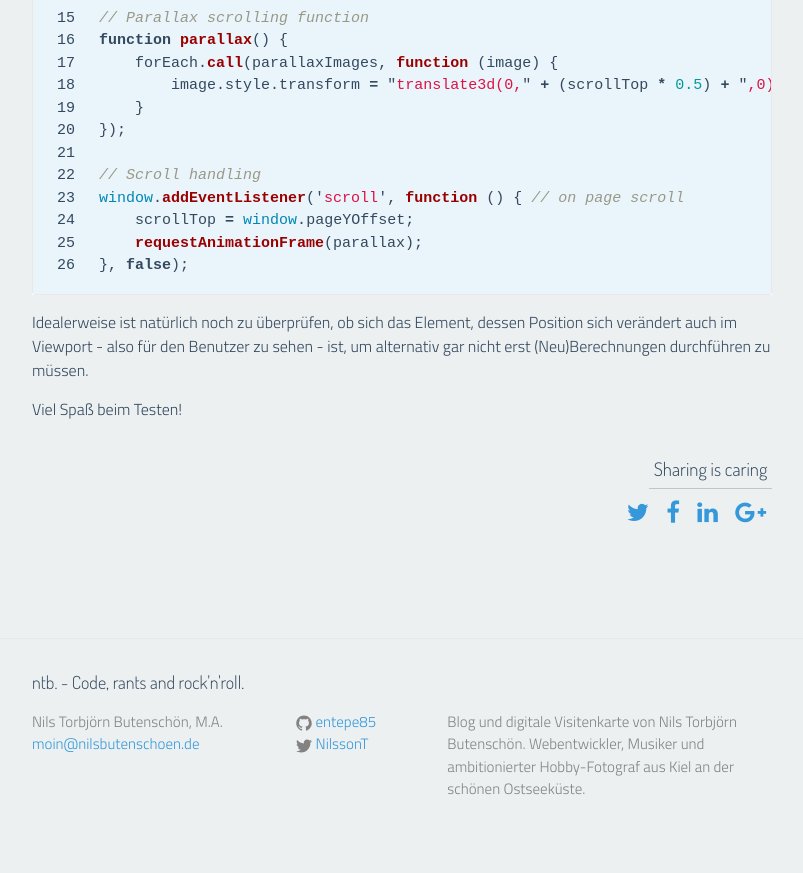
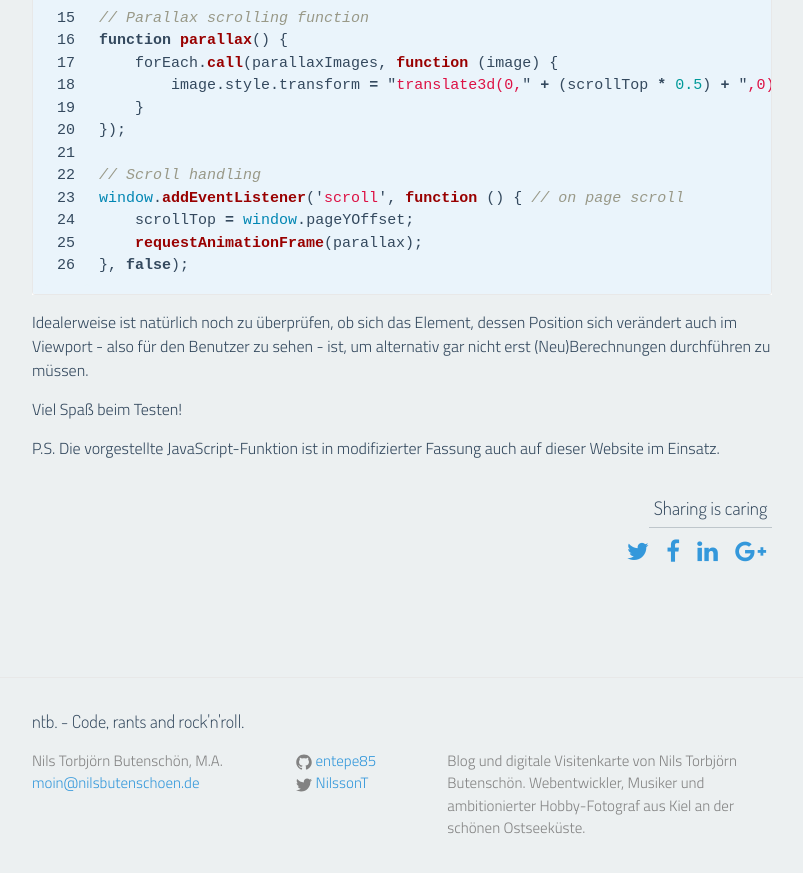
Before and after one commit to entepe85/nilsbutenschoen.de, a Jekyll site: the page built from _posts/2015-08-09-parallax-scrolling-at-60-fps.markdown, in a window 1280 px wide and 900 px high, scrolled down 2420 px. Shown: the top 873 px of the window, without its empty margins (238-1041 px from the left). Built offline with Jekyll 4.4.1, drawn with Linux system fonts in a browser that asks for light colours; nearby versions of some CDN libraries; comment, search, counter and statistics services are not loaded; some of the changed lines change nothing that is shown.

Commit message:
Fix parallax scrolling post.

```diff
--- a/_posts/2015-08-09-parallax-scrolling-at-60-fps.markdown
+++ b/_posts/2015-08-09-parallax-scrolling-at-60-fps.markdown
@@ -23,7 +23,7 @@
 1. Das Element absolut positionieren und das `top` Attribut in Abhängigkeit des Scrolling verändern
 2. Die Hintergrundposition des Elements in Abhängigkeit des Scrollings verändern
 
-Bei diesen beiden Ansätzen entstehen Performance-Probleme in Form von Ruckeln, also einer [Bildrate unter 60 Bildern pro Sekunde (fps)](http://nilsbutenschoen.de/#/blog/posts/60-fps-and-the-web), weil die CPU in Verbindung mit dem Browser die Berechnung zur Darstellung der Webseite übernimmt, diese ist aufgrund ihrer Architektur aber nicht auf das Berechnen von Bildschirmgrafik optimiert. Generell ist zu beachten, dass bei der Darstellung von animierten Inhalten möglichst wenig Neuberechnungen des Layouts vorgenommen werden.
+Bei diesen beiden Ansätzen entstehen Performance-Probleme in Form von Ruckeln, also einer [Bildrate unter 60 Bildern pro Sekunde (fps)](http://nilsbutenschoen.de/web/animations/2015/03/08/60-fps-im-web.html), weil die CPU in Verbindung mit dem Browser die Berechnung zur Darstellung der Webseite übernimmt, diese ist aufgrund ihrer Architektur aber nicht auf das Berechnen von Bildschirmgrafik optimiert. Generell ist zu beachten, dass bei der Darstellung von animierten Inhalten möglichst wenig Neuberechnungen des Layouts vorgenommen werden.
 
 Die Seite [CSS Triggers](http://www.csstriggers.com) gibt in diesem Zusammenhang einen sehr guten Überblick, indem sie darstellt welche Rendervorgänge durch die Veränderung der CSS-Eigenschaften angestoßen werden. Dort ist etwa zu sehen, dass die Veränderung der Eigenschaft `top` alle drei Berechnungsdurchgänge benötigt, eine Verwendung von `transform` jedoch nur das sog. Compositing - also das Zusammensetzen der Bildschirminhalte durch den Grafikprozessor.
 
@@ -93,3 +93,5 @@
 Idealerweise ist natürlich noch zu überprüfen, ob sich das Element, dessen Position sich verändert auch im Viewport - also für den Benutzer zu sehen - ist, um alternativ gar nicht erst (Neu)Berechnungen durchführen zu müssen.
 
 Viel Spaß beim Testen!
+
+P.S. Die vorgestellte JavaScript-Funktion ist in modifizierter Fassung auch auf dieser Website im Einsatz.
```
